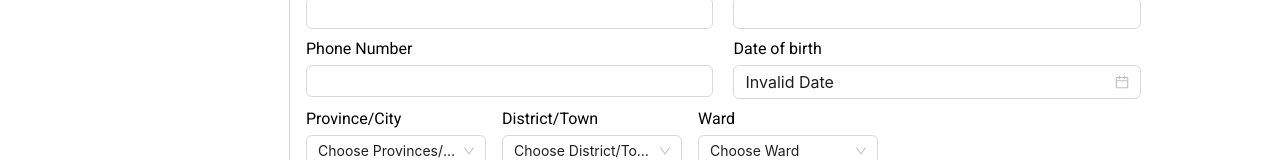
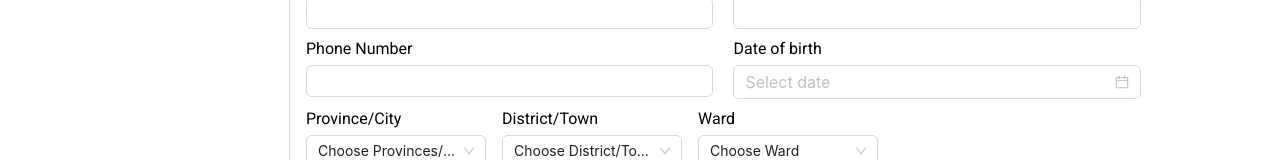
Before and after one commit to ThaiThanh10/phanox, a React (Vite) app: page /account/dashboard in a window 1280 px wide. Shown: the part 510-670 px from the top of the page. Built offline with nearby package versions, Linux system fonts and the light colour scheme; no server answers.

Commit message:
fix datepicker default value

```diff
--- a/src/pages/AccountPage/Dashboard.jsx
+++ b/src/pages/AccountPage/Dashboard.jsx
@@ -123,7 +123,7 @@ const Dashboard = () => {
                 <div className="w-[45%] xs:w-full ">
                     <p className="mb-1">Date of birth</p>
                     <DatePicker
-                        defaultValue={dayjs(userData?.birthDate, "DD-MM-YYYY")}
+                        defaultValue={userData?.birthDate && dayjs(userData?.birthDate, "DD-MM-YYYY")}
                         value={userData?.birthDate && dayjs(userData.birthDate, "DD-MM-YYYY")}
                         format={"DD/MM/YYYY"}
                         style={{
```
